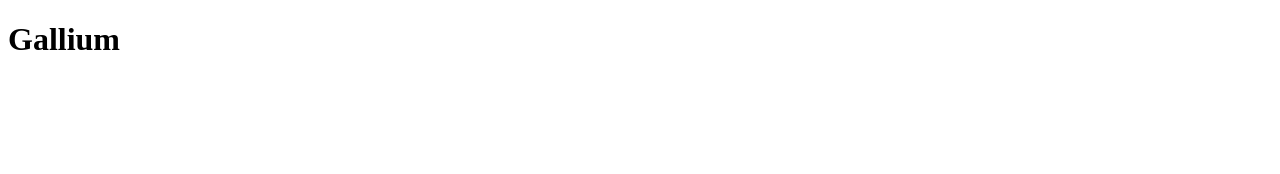
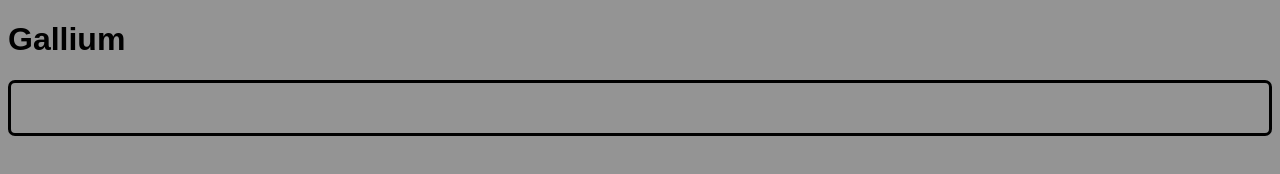
Before and after one commit to Capysussa/Gallium, a plain HTML site: page index.html in a window 1280 px wide. Drawn offline with Linux system fonts and the light colour scheme; a web font is replaced by a local one.

Commit message:
Added More html and css, styling the chatbar and the site

```diff
--- a/index.html
+++ b/index.html
@@ -1,7 +1,22 @@
 <!DOCTYPE html>
-<html>
+<html lang="en">
     <head>
         <title>Gallium</title>
+
+        <meta charset="UTF-8">
+        <meta name="keywords" content="Chat, Gallium">
+        <meta name="description" content="FOSS Chat Web-App for everyone with tons of cool features">
+        <meta name="author" content="Capysussa">
+        <meta name="viewport" content="width=device-width, initial-scale=1.0">
+
+
+
+        <link rel="preconnect" href="https://fonts.googleapis.com">
+        <link rel="preconnect" href="https://fonts.gstatic.com" crossorigin>
+        <link href="https://fonts.googleapis.com/css2?family=Sansation:ital,wght@0,300;0,400;0,700;1,300;1,400;1,700&display=swap" rel="stylesheet">
+
+        <link rel="stylesheet" type="text/css" href="style.css">
+
     </head>
     <body>
         <h1>Gallium</h1>
@@ -9,5 +24,7 @@
         <div id="chat-messages"></div>
 
         <div id="chat-text-input" contenteditable="true"></div>
+
+        <script type="text/js" src="index.js"></script>
     </body>
 </html>
--- a/style.css
+++ b/style.css
@@ -0,0 +1,32 @@
+:root {
+    --primary-bg-color: #949494;
+}
+
+@keyframes CHAT_BAR_HOVER {
+    from {
+        border: 3px solid black;
+        border-radius: 7px;
+    }
+    to {
+        border: 5px solid rgb(147, 72, 182);
+        border-radius: 10px;
+    }
+}
+
+body {
+    background-color: var(--primary-bg-color);
+    font-family: "Sansation", sans-serif;
+}
+
+#chat-text-input {
+    border: 3px solid black;
+    border-radius: 7px;
+    resize: none;
+    outline: 0;
+    min-height: 40px;
+    padding: 5px;
+}
+
+#chat-text-input:focus {
+    outline: 1px solid white;
+}
```
